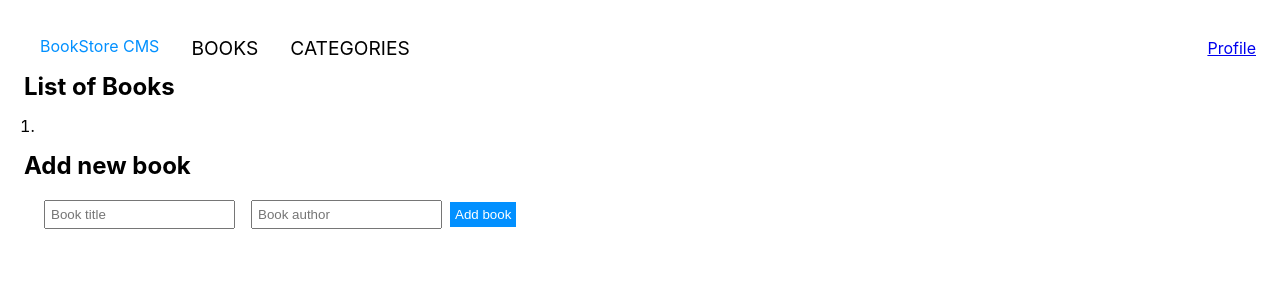
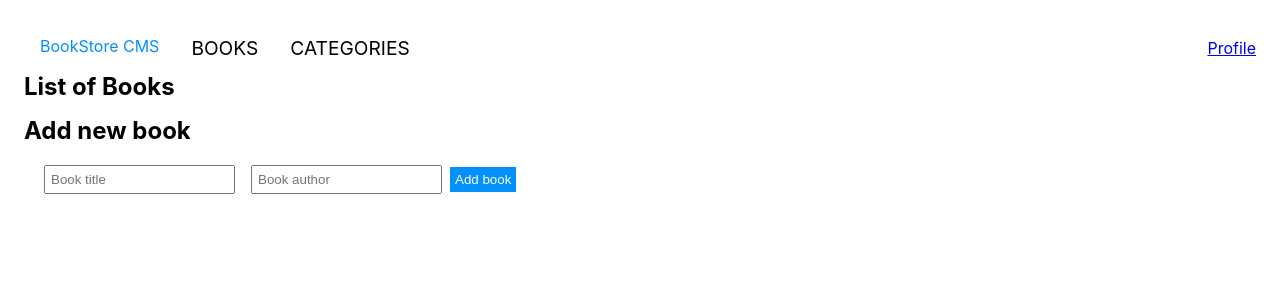
Before and after one commit to Bornittah/book-store, a React (Create React App) app: page / in a window 1280 px wide. Shown: the top 300 px of the page. Built offline with nearby package versions, Linux system fonts and the light colour scheme.

Commit message:
Create an ordered list

```diff
--- a/src/components/Book.jsx
+++ b/src/components/Book.jsx
@@ -6,7 +6,7 @@ const Book = () => {
   const books = useSelector((state) => state.booksReducer);
   const dispatch = useDispatch();
   return (books.map((book) => (
-    <div key={book.id}>
+    <li key={book.id}>
       <h4>{book.title}</h4>
       <p>{book.author}</p>
       <Button
@@ -16,7 +16,7 @@ const Book = () => {
           dispatch(removeBook(book.id));
         }}
       />
-    </div>
+    </li>
   )));
 };
 
--- a/src/components/Books.jsx
+++ b/src/components/Books.jsx
@@ -5,9 +5,7 @@ const Books = () => (
   <div>
     <h2>List of Books</h2>
     <ol className="book-list">
-      <li>
-        <Book />
-      </li>
+      <Book />
     </ol>
     <Form />
   </div>
```
